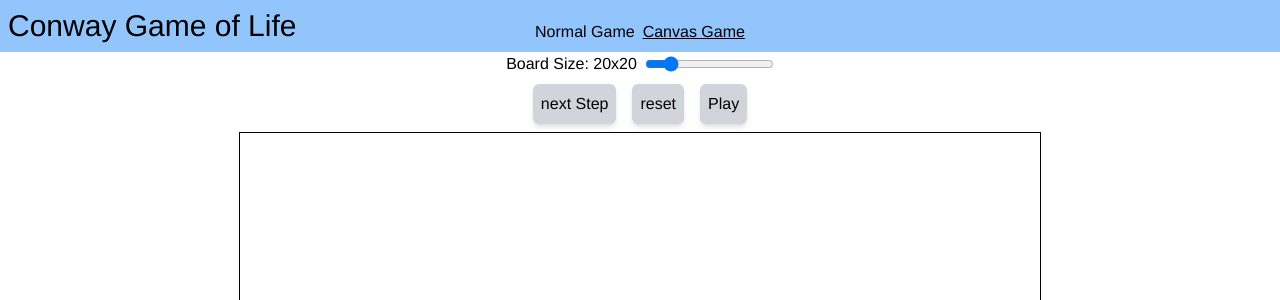
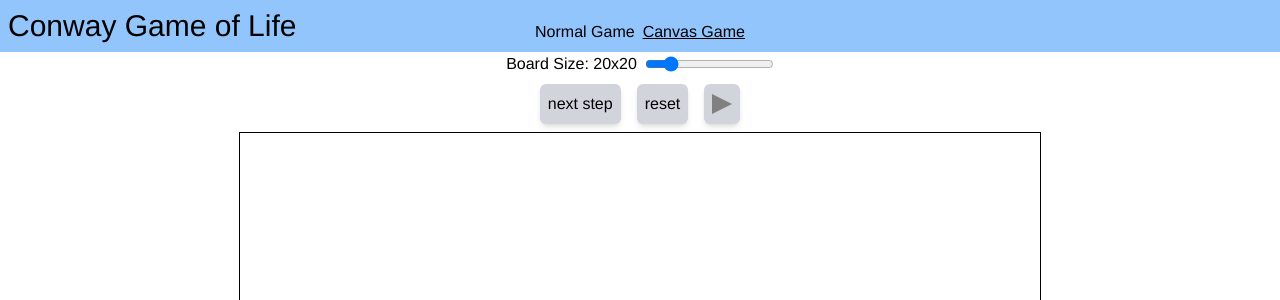
Before and after one commit to Baertig/conways-game-of-life, a Vue app: page /#/canvas in a window 1280 px wide. Shown: the top 300 px of the page. Built offline with nearby package versions, Linux system fonts and the light colour scheme.

Commit message:
refactored Game Controls and Canvas Drawing

```diff
--- a/src/App.vue
+++ b/src/App.vue
@@ -1,7 +1,11 @@
 <script setup lang="ts">
 import { computed, ref, WritableComputedRef } from "vue";
 
+
 const gameBoardSize = ref(20);
+const isGameOfLifeRunning = ref(false);
+const resetFlag = ref(false);
+const nextStepFlag = ref(false);
 const gameBoardSizeInputHandle: WritableComputedRef<string> = computed({
   get() {
     return gameBoardSize.value.toString()
@@ -26,7 +30,24 @@ const gameBoardSizeInputHandle: WritableComputedRef<string> = computed({
     <span class="mr-2">Board Size: {{ gameBoardSize }}x{{ gameBoardSize }}</span>
     <input type="range" min="5" max="100" v-model="gameBoardSizeInputHandle" />
   </div>
-  <router-view :size="gameBoardSize"></router-view>
+  <div class="flex flex row justify-center">
+    <button @click="nextStepFlag = !nextStepFlag" class="btn">next step</button>
+    <button @click="resetFlag = !resetFlag" class="btn">reset</button>
+    <button @click="isGameOfLifeRunning = !isGameOfLifeRunning" class="btn">
+      <svg height="20" width="20" viewBox="0 0 10 10">
+        <polygon v-if="isGameOfLifeRunning" points="0,0 0,10 4,10 4,0" style="fill:gray" />
+        <polygon v-if="isGameOfLifeRunning" points="6,0 6,10 10,10 10,0" style="fill:gray" />
+        <polygon v-else points="0,0 0,10 10,5" style="fill:gray" />
+      </svg>
+    </button>
+  </div>
+  <router-view
+    :size="gameBoardSize"
+    :isGameOfLifeRunning="isGameOfLifeRunning"
+    :nextStepFlag="nextStepFlag"
+    :resetFlag="resetFlag"
+    ref="gameOfLifeComponent"
+  ></router-view>
 </template>
 
 <style>
--- a/src/components/GameOfLife.vue
+++ b/src/components/GameOfLife.vue
@@ -4,12 +4,23 @@ import { xAndYPositionFromTotalIndexAndSize, useGameOfLife } from "../composable
 
 const props = defineProps<{
   size: number,
+  isGameOfLifeRunning: boolean,
+  resetFlag: boolean,
+  nextStepFlag: boolean
 }>()
 
 const { gameBoard, calculateNextBoard, reset } = useGameOfLife(props.size);
 
 watchEffect(() => {
+  console.log("reset Standard")
+  props.resetFlag
   reset(props.size);
+})
+
+watch(() => props.nextStepFlag, (_, __) => {
+  console.log("next Step Standard")
+  props.nextStepFlag
+  calculateNextBoard()
 })
 
 const cssGridRows = computed(() => ({
@@ -25,30 +36,18 @@ const toggleElement = (_: MouseEvent, index: number) => {
   gameBoard.value[y] = row;
 }
 
-const gameOfLifeIsRunning = ref(false);
 let gameOfLifeRunningIntervalId: ReturnType<typeof setInterval>;
-watch(gameOfLifeIsRunning, (newGameOfLifeIsRunning, oldvalue) => {
-  if (newGameOfLifeIsRunning) {
+watchEffect(() => {
+  if (props.isGameOfLifeRunning) {
     gameOfLifeRunningIntervalId = setInterval(calculateNextBoard, 500);
   } else {
     clearInterval(gameOfLifeRunningIntervalId)
   }
+
 })
 </script>
 
 <template>
-  <div class="m-2 flex flex-row justify-center">
-    <button @click="calculateNextBoard" class="btn">next step</button>
-    <button @click="() => reset(props.size)" class="btn">reset</button>
-    <button @click="gameOfLifeIsRunning = !gameOfLifeIsRunning" class="btn">
-      <svg height="20" width="20" viewBox="0 0 10 10">
-        <polygon v-if="gameOfLifeIsRunning" points="0,0 0,10 4,10 4,0" style="fill:gray" />
-        <polygon v-if="gameOfLifeIsRunning" points="6,0 6,10 10,10 10,0" style="fill:gray" />
-
-        <polygon v-else points="0,0 0,10 10,5" style="fill:gray" />
-      </svg>
-    </button>
-  </div>
   <div class="grid justify-center gap-1 auto-rows-fr" :style="cssGridRows">
     <div
       v-for="(value, index) in gameBoard.flat()"
--- a/src/components/GameOfLifeCanvas.vue
+++ b/src/components/GameOfLifeCanvas.vue
@@ -1,12 +1,16 @@
 <script setup lang="ts">
 import { computed, onMounted, Ref, ref, watch, watchEffect } from 'vue';
 import { useGameOfLife } from "../composables/gameOfLife"
-import { drawGameOfLifeOnCanvas, calculateGameBoardToCanvasFaktor } from '../composables/canvasDrawing';
+import { drawGameOfLifeOnCanvas, calculateGameBoardToCanvasFaktor, clearCanvas } from '../composables/canvasDrawing';
 import { useMousePositionOnCanvas } from '../composables/MouseUtil';
 
 const props = defineProps<{
     size: number,
+    isGameOfLifeRunning: boolean
+    resetFlag: boolean,
+    nextStepFlag: boolean
 }>()
+
 
 const canvas: Ref<null | HTMLCanvasElement> = ref(null)
 
@@ -14,13 +18,13 @@ const { gameBoard, calculateNextBoard, reset } = useGameOfLife(props.size);
 const MousePosCanvas = useMousePositionOnCanvas(canvas);
 const gameBoardToCanvasFaktor = computed(() => calculateGameBoardToCanvasFaktor(canvas.value, gameBoard.value))
 
-const drawGameOfLife = () => {
+const drawGameBoard = () => {
+    clearCanvas(canvas.value);
+    drawMousePos();
     drawGameOfLifeOnCanvas(canvas.value, gameBoard.value);
 }
 
-watchEffect(() => {
-    reset(props.size)
-})
+
 
 const drawMousePos = () => {
     if (MousePosCanvas.x.value < 0 || MousePosCanvas.y.value < 0) {
@@ -33,7 +37,6 @@ const drawMousePos = () => {
     if (ctx == null) {
         return;
     }
-    drawGameOfLife();
     ctx.fillStyle = "rgba(255,0,0,0.5)";
     ctx.beginPath()
     const xpos = MousePosCanvas.x.value - (MousePosCanvas.x.value % gameBoardToCanvasFaktor.value.horizontal);
@@ -58,46 +61,44 @@ const toggleCell = (event: MouseEvent) => {
     row[arrayX] = oldValue === 1 ? 0 : 1;
     gameBoard.value[arrayY] = row
 
-    window.requestAnimationFrame(drawGameOfLife);
+    window.requestAnimationFrame(drawGameBoard);
 }
 
 const nextStepAndDraw = () => {
     calculateNextBoard();
-    window.requestAnimationFrame(drawGameOfLife);
+    window.requestAnimationFrame(drawGameBoard);
 }
 
 const resetAndDraw = () => {
-    reset();
-    window.requestAnimationFrame(drawGameOfLife);
+    reset(props.size);
+    window.requestAnimationFrame(drawGameBoard);
 }
 
-const gameOfLifeIsRunning = ref(false);
+watchEffect(() => {
+    props.size;
+    props.resetFlag;
+    resetAndDraw()
+})
+watch(() => props.nextStepFlag, (_, __) => {
+    nextStepAndDraw();
+})
 let gameOfLifeRunningIntervalId: ReturnType<typeof setInterval>;
-watch(gameOfLifeIsRunning, (newGameOfLifeIsRunning, oldvalue) => {
-    if (newGameOfLifeIsRunning) {
+watch(() => props.isGameOfLifeRunning, (newisGameOfLifeRunning, _) => {
+    if (newisGameOfLifeRunning) {
         gameOfLifeRunningIntervalId = setInterval(nextStepAndDraw, 500);
     } else {
         clearInterval(gameOfLifeRunningIntervalId)
     }
 })
 
-onMounted(() => window.requestAnimationFrame(drawGameOfLife))
+onMounted(() => window.requestAnimationFrame(drawGameBoard))
 </script>
 
 <template>
     <div class="flex flex-row justify-center">
-        <button @click="nextStepAndDraw" class="btn">next Step</button>
-        <button @click="resetAndDraw" class="btn">reset</button>
-        <button @click="gameOfLifeIsRunning = !gameOfLifeIsRunning" class="btn">
-            {{
-                gameOfLifeIsRunning ? "Stop" : "Play"
-            }}
-        </button>
-    </div>
-    <div class="flex flex-row justify-center">
         <canvas
             @click="toggleCell"
-            @pointermove="drawMousePos"
+            @pointermove="drawGameBoard"
             ref="canvas"
             width="800"
             height="800"
--- a/src/composables/canvasDrawing.ts
+++ b/src/composables/canvasDrawing.ts
@@ -13,7 +13,10 @@ function isCanvasOrCtxNull(canvas: HTMLCanvasElement | null) {
   return canvas === null || canvas.getContext("2d") === null;
 }
 
-export function calculateGameBoardToCanvasFaktor(canvas: HTMLCanvasElement | null, gameBoard: number[][]) {
+export function calculateGameBoardToCanvasFaktor(
+  canvas: HTMLCanvasElement | null,
+  gameBoard: number[][]
+) {
   if (isCanvasOrCtxNull(canvas)) {
     console.warn("canvas or Context was null could not calclulate gameBoardToCanvasFaktor");
     return {
@@ -26,6 +29,14 @@ export function calculateGameBoardToCanvasFaktor(canvas: HTMLCanvasElement | nul
     horizontal: Math.floor(canvas.width / gameBoard[0].length),
     vertical: Math.floor(canvas.height / gameBoard.length),
   };
+}
+export function clearCanvas(canvas: HTMLCanvasElement | null) {
+  if (isCanvasOrCtxNull(canvas)) {
+    return;
+  }
+  canvas = canvas as HTMLCanvasElement;
+  const ctx = canvas.getContext("2d") as CanvasRenderingContext2D;
+  ctx.clearRect(0, 0, canvas.width, canvas.height);
 }
 export function drawGameOfLifeOnCanvas(canvas: HTMLCanvasElement | null, gameBoard: number[][]) {
   if (isCanvasOrCtxNull(canvas)) {
@@ -45,13 +56,17 @@ export function drawGameOfLifeOnCanvas(canvas: HTMLCanvasElement | null, gameBoa
       if (gameBoard[y][x] === 1) {
         const canvasX = x * gameBoardToCanvasFaktor.horizontal;
         const canvasY = y * gameBoardToCanvasFaktor.vertical;
-        ctx.fillRect(canvasX, canvasY, gameBoardToCanvasFaktor.horizontal, gameBoardToCanvasFaktor.vertical);
+        ctx.fillRect(
+          canvasX,
+          canvasY,
+          gameBoardToCanvasFaktor.horizontal,
+          gameBoardToCanvasFaktor.vertical
+        );
       }
   }
   ctx.stroke();
 }
 
 function setup(ctx: CanvasRenderingContext2D, canvas: HTMLCanvasElement) {
-  ctx.clearRect(0, 0, canvas.width, canvas.height);
   ctx.fillStyle = "black";
 }
```
